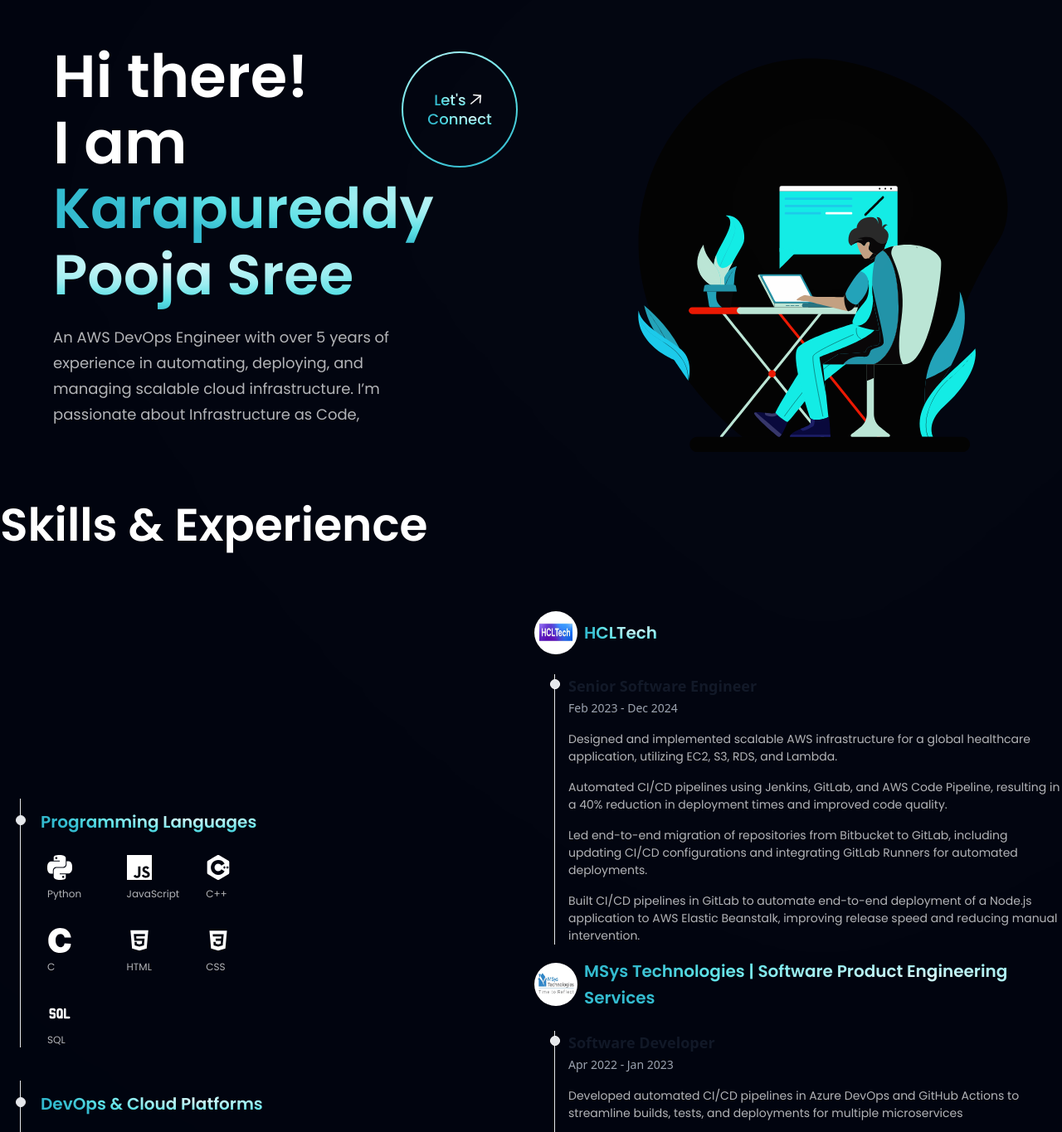
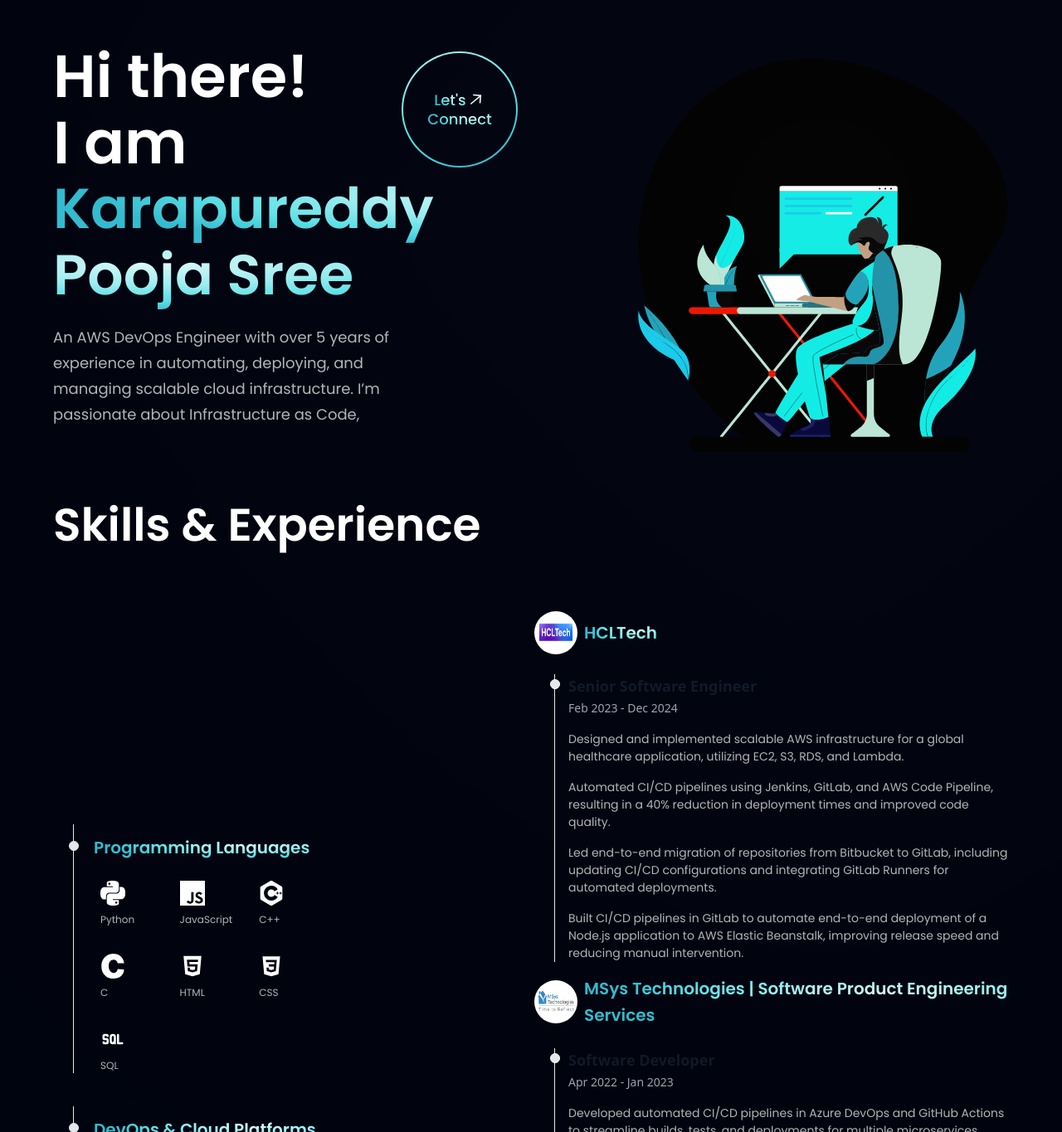
Before and after one commit to Pooja-Sree-K/cloud-with-poojasree, a React (Vite) app: page / in a window 1280 px wide. Shown: the part 105-1470 px from the top of the page at 83% size. Built offline with nearby package versions, Linux system fonts and the light colour scheme.

Commit message:
Updated padding section

```diff
--- a/src/App.jsx
+++ b/src/App.jsx
@@ -45,10 +45,14 @@
                 <Hero />
               </div>
             </div>
+            <div
+              className={`bg-primary ${styles.flexCenter} ${styles.paddingX}`}
+            >
               <div className={`${styles.boxWidth}`}>
                 <SkillsAndExperience />
                 <Education />
               </div>
+            </div>
               <div className={`bg-primary ${styles.flexCenter} ${styles.paddingX}`}>
                 <div className={`${styles.boxWidth}`}>
                   <Projects />
```
